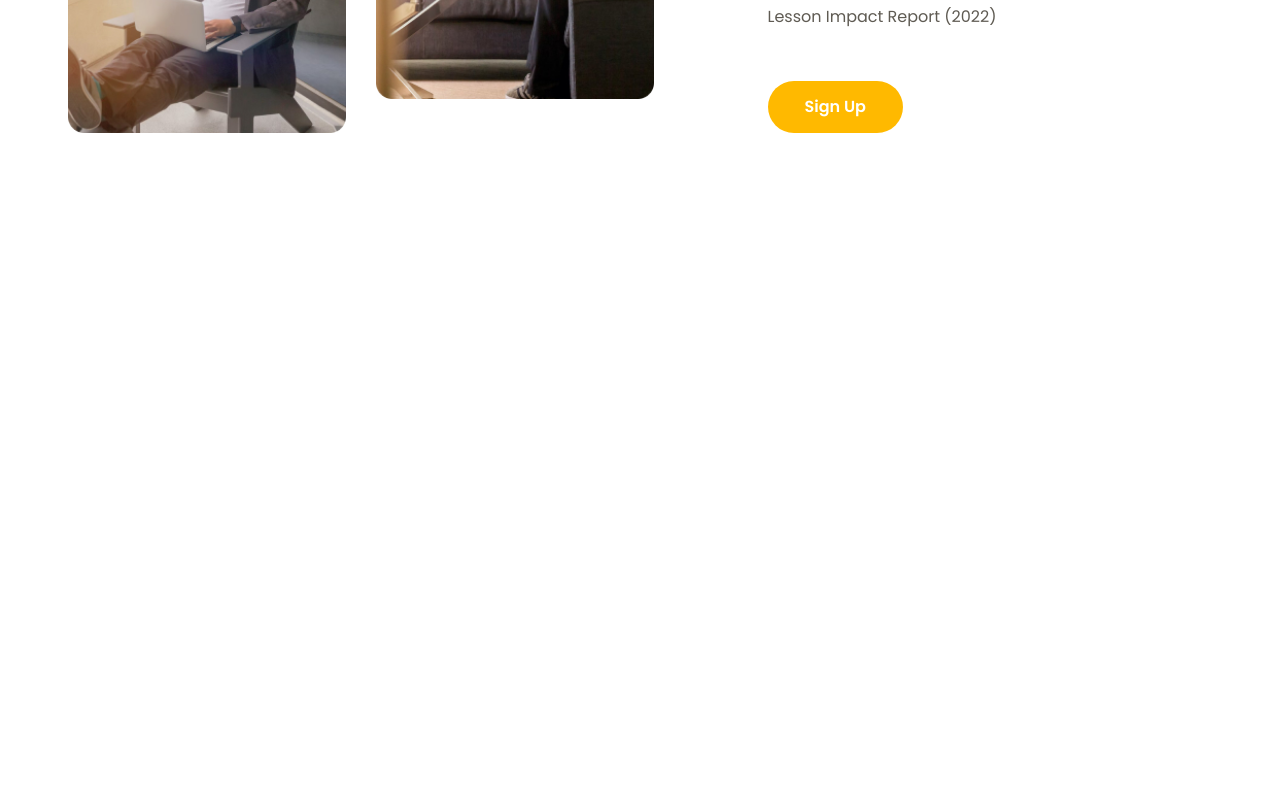
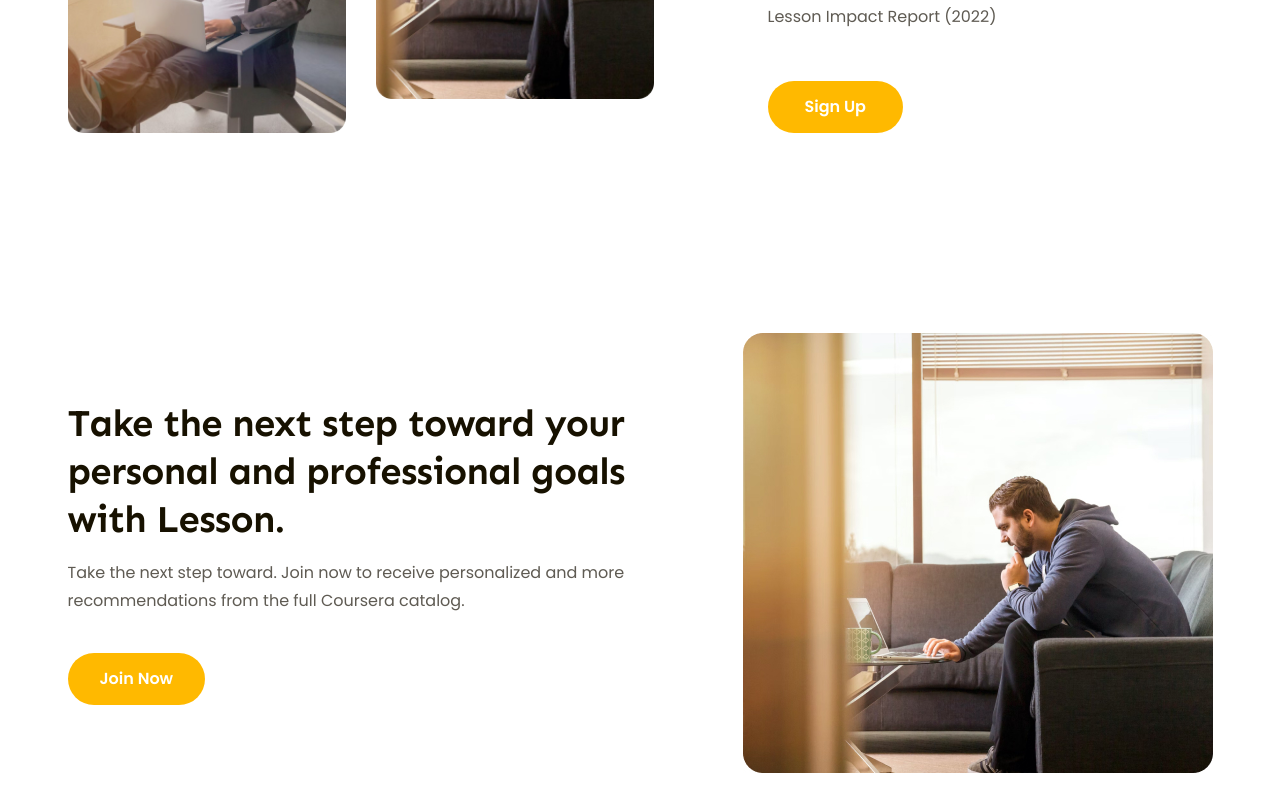
Before and after one commit to lvta-dev/project-02, a plain HTML site: page index.html in a window 1280 px wide. Shown: the part 2750-3561 px from the top of the page. Drawn offline with Linux system fonts and the light colour scheme.

Commit message:
Build Join Now section

```diff
--- a/assets/css/style.css
+++ b/assets/css/style.css
@@ -506,6 +506,10 @@ a {
 }
 
 /* ========= STATS ======== */
+.stats {
+    margin-bottom: 200px;
+}
+
 .stats .content {
     display: flex;
 }
@@ -552,7 +556,8 @@ a {
     margin-bottom: 50px;
 }
 
-.stats .sign-up-btn {
+.stats .cta-btn,
+.join-now .cta-btn {
     display: inline-block;
     padding: 12px 37px;
     font-weight: 600;
@@ -562,3 +567,41 @@ a {
     background: #ffb900;
     border-radius: 26px;
 }
+
+/* ========== JOIN NOW ===== */
+.join-now .content {
+    display: flex;
+}
+
+.join-now .text-column {
+    padding-top: 67px;
+    width: 570px;
+}
+
+.join-now .text-column .title {
+    margin-bottom: 16px;
+    font-family: "Sen";
+    font-style: normal;
+    font-weight: 700;
+    font-size: 3.8rem;
+    line-height: 1.26;
+    letter-spacing: -0.02em;
+    color: #171100;
+}
+
+.join-now .text-column .desc {
+    font-weight: 400;
+    font-size: 1.6rem;
+    line-height: 1.75;
+    color: #5f5b53;
+    margin-bottom: 38px;
+}
+
+.join-now .cta-btn {
+    padding: 12px 32px;
+}
+
+.join-now .img-column {
+    flex-grow: 1;
+    text-align: right;
+}
--- a/index.html
+++ b/index.html
@@ -288,7 +288,30 @@
                             raise, or starting a new career
                         </p>
                         <p class="desc">Lesson Impact Report (2022)</p>
-                        <a href="" class="sign-up-btn">Sign Up</a>
+                        <a href="" class="cta-btn">Sign Up</a>
+                    </div>
+                </div>
+            </div>
+
+            <!-- JOIN NOW -->
+            <div class="join-now">
+                <div class="content">
+                    <!-- Text Column -->
+                    <div class="text-column">
+                        <h2 class="title">
+                            Take the next step toward your personal and
+                            professional goals with Lesson.
+                        </h2>
+                        <p class="desc">
+                            Take the next step toward. Join now to receive
+                            personalized and more recommendations from the full
+                            Coursera catalog.
+                        </p>
+                        <div class="cta-btn">Join Now</div>
+                    </div>
+                    <!-- Image Column -->
+                    <div class="img-column">
+                        <img src="./assets/img/join-now-img.jpg" alt="" />
                     </div>
                 </div>
             </div>
```
Also changed, not shown: assets/img/join-now-img.jpg (added).
